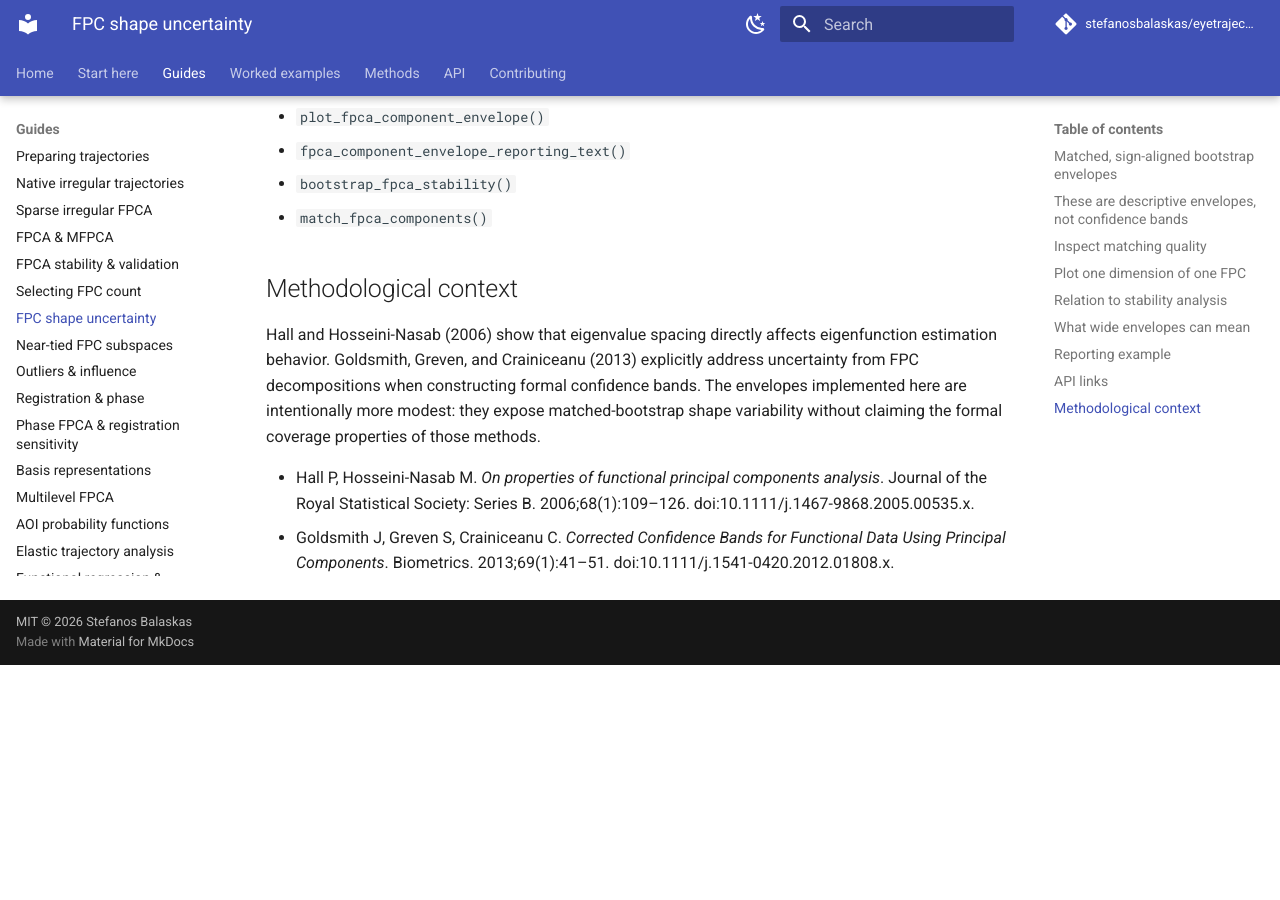
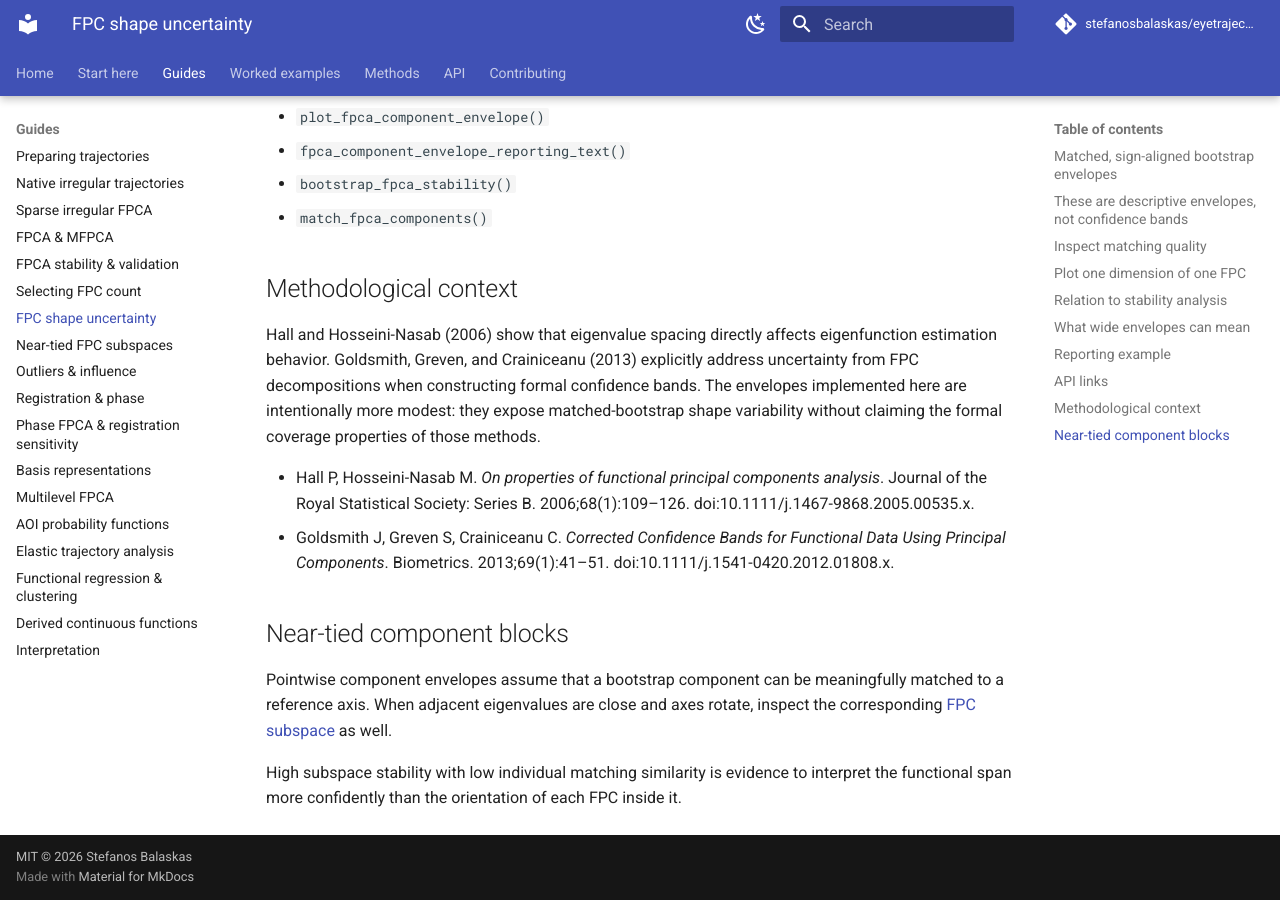
Before and after one commit to stefanosbalaskas/eyetrajectoriespy, an MkDocs documentation site: the page built from docs/guides/component-uncertainty.md, in a window 1280 px wide and 900 px high, scrolled down 3049 px. Built offline with MkDocs 1.6.1 and Material for MkDocs 9.7.7, drawn with Linux system fonts in a browser that asks for light colours; comment, search, counter and statistics services are not loaded; before the commit the page ends 3714 px from its top, so only the background shows below that.

Commit message:
Connect FPCA stability guides to eigenspace diagnostics

```diff
--- a/docs/guides/component-uncertainty.md
+++ b/docs/guides/component-uncertainty.md
@@ -116,3 +116,10 @@
 
 - Hall P, Hosseini-Nasab M. *On properties of functional principal components analysis*. Journal of the Royal Statistical Society: Series B. 2006;68(1):109–126. doi:10.1111/j.1467-9868.2005.00535.x.
 - Goldsmith J, Greven S, Crainiceanu C. *Corrected Confidence Bands for Functional Data Using Principal Components*. Biometrics. 2013;69(1):41–51. doi:10.1111/j.1541-0420.2012.01808.x.
+
+
+## Near-tied component blocks
+
+Pointwise component envelopes assume that a bootstrap component can be meaningfully matched to a reference axis. When adjacent eigenvalues are close and axes rotate, inspect the corresponding [FPC subspace](subspace-stability.md) as well.
+
+High subspace stability with low individual matching similarity is evidence to interpret the functional span more confidently than the orientation of each FPC inside it.
```
